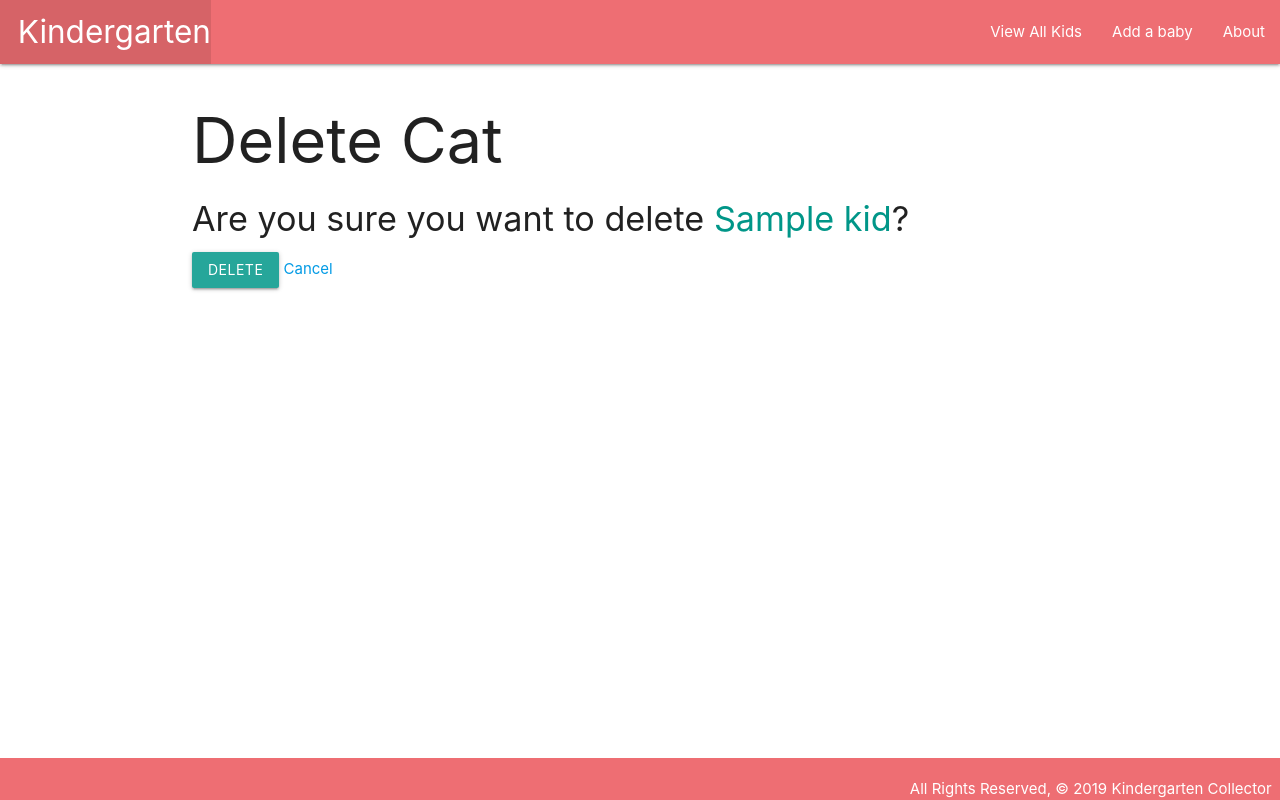
After one commit to pmeisam/django-kindergarten, a Django app: page /kid/1/delete/ in a window 1280 px wide. The commit adds this page. Run offline with Django 3.2, Linux system fonts and the light colour scheme; tables that the repository leaves empty hold one stand-in row (values such as "Sample post").

Commit message:
CUD work

```diff
--- a/main_app/models.py
+++ b/main_app/models.py
@@ -1,7 +1,11 @@
 from django.db import models
+from django.urls import reverse
 # Create your models here.
 class Kid(models.Model):
     name = models.CharField(max_length=50)
     last_name = models.CharField(max_length=50)
     age = models.IntegerField()
     description = models.TextField(max_length=250)
+
+    def get_absolute_url(self):
+        return reverse('detail', kwargs={"kid_id": self.id})
--- a/main_app/templates/base.html
+++ b/main_app/templates/base.html
@@ -20,6 +20,9 @@
                     <li><a href="/about">About</a></li>
                 </ul>
                 <ul class="right">
+                    <li><a href="{% url 'kids_create' %}">Add a baby</a></li>
+                </ul>
+                <ul class="right">
                     <li><a href="/index">View All Kids</a></li>
                 </ul>
             </div>
--- a/main_app/templates/kids/detail.html
+++ b/main_app/templates/kids/detail.html
@@ -11,5 +11,9 @@
             <p>Age: new born</p>
             {%endif%}
         </div>
+        <div class="card-action">
+            <a href="{% url 'kids_update' kid.id %}">Edit</a>
+            <a href="{% url 'kids_delete' kid.id %}">Delete</a>
+        </div>
     </div>
 {% endblock %}
--- /dev/null
+++ b/main_app/templates/main_app/kid_confirm_delete.html
@@ -0,0 +1,10 @@
+{% extends 'base.html' %}
+{% block content %}
+<h1>Delete Cat</h1>
+<h4>Are you sure you want to delete <span class="teal-text">{{object.name}}</span>?</h4>
+<form action="" method="post">
+    {% csrf_token %}
+    <input type="submit" value="Delete" class="btn">
+    <a href="{%url 'detail' kid.id%}">Cancel</a>
+</form>
+{% endblock %}
--- a/main_app/urls.py
+++ b/main_app/urls.py
@@ -5,5 +5,8 @@ urlpatterns = [
     path('', views.home, name="home"),
     path('about/', views.about, name="about"),
     path('index/', views.kids_index, name="index"),
-    path('kid/<int:kid_id>', views.kid_detail, name='detail')
+    path('kid/<int:kid_id>', views.kid_detail, name='detail'),
+    path('kid/create/', views.KidCreate.as_view(), name='kids_create'),
+    path('kid/<int:pk>/update/', views.KidUpdate.as_view(), name='kids_update'),
+    path('kid/<int:pk>/delete/', views.KidDelete.as_view(), name='kids_delete'),
 ]
--- a/main_app/views.py
+++ b/main_app/views.py
@@ -1,5 +1,6 @@
 from django.shortcuts import render
 from django.http import HttpResponse
+from django.views.generic.edit import CreateView, DeleteView, UpdateView
 from .models import Kid
 # Create your views here.
 
@@ -16,3 +17,16 @@ def kids_index(request):
 def kid_detail(request, kid_id):
     kid = Kid.objects.get(id=kid_id)
     return render( request, 'kids/detail.html', {'kid': kid} )
+
+class KidCreate(CreateView):
+    model = Kid
+    fields = '__all__'
+    # success_url = '/kid/'
+
+class KidUpdate(UpdateView):
+    model = Kid
+    fields = ['description', 'age']
+
+class KidDelete(DeleteView):
+    model = Kid
+    success_url = '/index/'
```
Also changed, not shown: main_app/templates/main_app/kid_form.html (added, +11 -0 lines).
